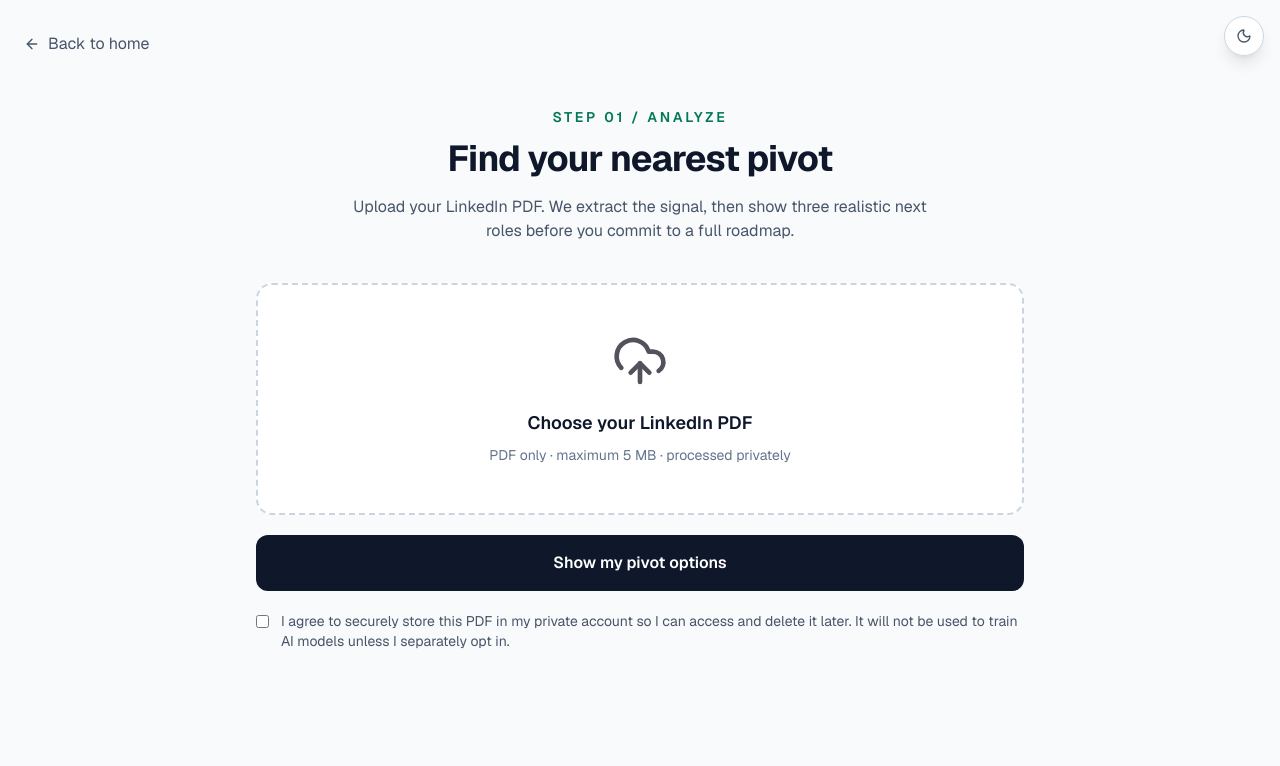
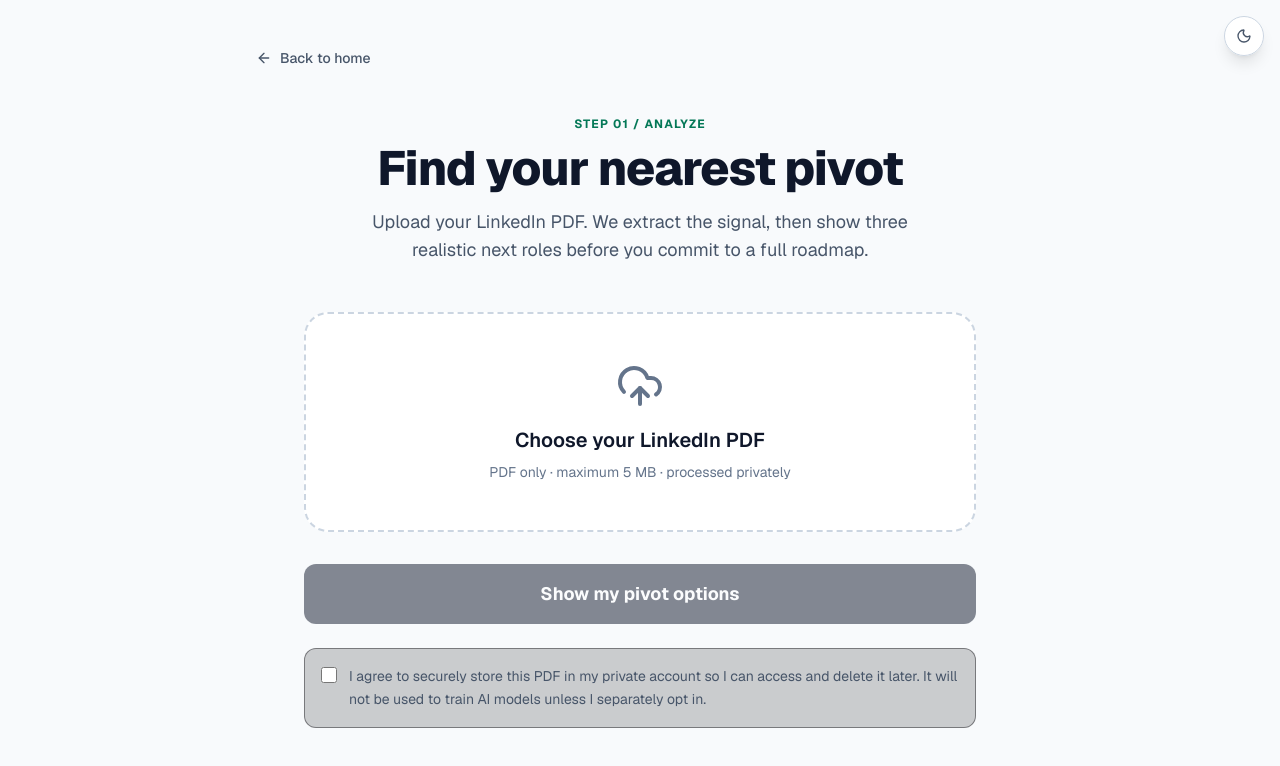
Before and after one commit to darostegui/careerpivot, a Next.js app: page /upload in a window 1280 px wide. Shown: the top 766 px of the page. Built offline with nearby package versions, Linux system fonts and the light colour scheme.

Commit message:
fix: wrap useSearchParams in Suspense and fix upload route persistence

```diff
--- a/src/app/page.tsx
+++ b/src/app/page.tsx
@@ -51,7 +51,7 @@ export default function Home() {
 
         <div className="flex flex-col justify-center items-center gap-4">
           <div className="flex flex-col sm:flex-row gap-4 w-full sm:w-auto">
-            <Link href="/upload" className="px-8 py-4 bg-white text-black font-semibold rounded-lg hover:bg-zinc-200 transition-colors shadow-[0_0_40px_-10px_rgba(255,255,255,0.3)] w-full sm:w-auto flex items-center justify-center gap-2">
+            <Link href="/upload?new=true" className="px-8 py-4 bg-white text-black font-semibold rounded-lg hover:bg-zinc-200 transition-colors shadow-[0_0_40px_-10px_rgba(255,255,255,0.3)] w-full sm:w-auto flex items-center justify-center gap-2">
               <UploadCloud className="w-5 h-5" /> Upload LinkedIn PDF
             </Link>
             <Link href="/interview" className="px-8 py-4 bg-zinc-900 border border-zinc-700 text-white font-semibold rounded-lg hover:bg-zinc-800 transition-colors w-full sm:w-auto flex items-center justify-center gap-2">
--- a/src/app/upload/page.tsx
+++ b/src/app/upload/page.tsx
@@ -1,9 +1,10 @@
 "use client";
 
-import { ChangeEvent, FormEvent, useEffect, useState } from "react";
+import { ChangeEvent, FormEvent, useEffect, useState, Suspense } from "react";
 import Link from "next/link";
 import { ArrowLeft, Loader2, UploadCloud } from "lucide-react";
 import { getSupabaseClient } from "@/lib/supabase";
+import { useSearchParams } from "next/navigation";
 
 type SuggestedRole = {
   title: string;
@@ -20,7 +21,8 @@ type Analysis = {
   suggestedRoles: SuggestedRole[];
 };
 
-export default function UploadPage() {
+function UploadForm() {
+  const searchParams = useSearchParams();
   const [file, setFile] = useState<File | null>(null);
   const [analysis, setAnalysis] = useState<Analysis | null>(null);
   const [error, setError] = useState("");
@@ -29,6 +31,12 @@ export default function UploadPage() {
   const [selectedRoleTitle, setSelectedRoleTitle] = useState("");
 
   useEffect(() => {
+    if (searchParams.get("new") === "true") {
+      window.sessionStorage.removeItem("careerpivot-analysis");
+      window.localStorage.removeItem("careerpivot-analysis");
+      return;
+    }
+
     const stored =
       window.sessionStorage.getItem("careerpivot-analysis") ??
       window.localStorage.getItem("careerpivot-analysis");
@@ -43,173 +51,232 @@ export default function UploadPage() {
       window.sessionStorage.removeItem("careerpivot-analysis");
       window.localStorage.removeItem("careerpivot-analysis");
     }
-  }, []);
+  }, [searchParams]);
 
-  function handleFileChange(event: ChangeEvent<HTMLInputElement>) {
+  const handleFileChange = (e: ChangeEvent<HTMLInputElement>) => {
+    const selected = e.target.files?.[0];
+    if (selected && selected.type === "application/pdf") {
+      setFile(selected);
       setError("");
+    } else {
+      setFile(null);
+      setError("Please select a valid PDF file.");
+    }
+  };
+
+  const handleUpload = async (e: FormEvent) => {
+    e.preventDefault();
+    if (!file) {
+      setError("Please select a file first.");
+      return;
+    }
+    setError("");
+    setIsLoading(true);
     setAnalysis(null);
-    setFile(event.target.files?.[0] ?? null);
+
+    try {
+      const formData = new FormData();
+      formData.append("resume", file);
+
+      let storagePromise: Promise<Response> | null = null;
+      if (storageConsent) {
+        const { data: { session } } = await getSupabaseClient().auth.getSession();
+        if (!session) {
+          throw new Error("Sign in before saving your resume.");
+        }
+        formData.append("storageConsent", "true");
+        storagePromise = fetch("/api/resumes", {
+          method: "POST",
+          headers: {
+            Authorization: `Bearer ${session.access_token}`,
+          },
+          body: formData,
+        });
       }
 
-  async function handleSubmit(event: FormEvent<HTMLFormElement>) {
-    event.preventDefault();
-    if (!file) {
-      setError("Choose a PDF resume first.");
-      return;
+      const response = await fetch("/api/analyze", {
+        method: "POST",
+        body: formData,
+      });
+
+      if (storagePromise) {
+        const storeRes = await storagePromise;
+        if (!storeRes.ok) {
+          console.warn("Storage warning:", await storeRes.text());
+        }
       }
 
-    setError("");
-    setIsLoading(true);
-    const formData = new FormData();
-    formData.append("resume", file);
-    formData.append("storageConsent", String(storageConsent));
-
-    try {
-      const supabase = getSupabaseClient();
-      const { data: sessionData } = await supabase.auth.getSession();
-      if (!sessionData.session) {
-        throw new Error("Sign in before saving your resume.");
+      const data = await response.json();
+      if (!response.ok) {
+        throw new Error(data.error ?? "Failed to analyze resume.");
       }
 
-      const saveResponse = await fetch("/api/resumes", {
-        method: "POST",
-        headers: { Authorization: "Bearer " + sessionData.session.access_token },
-        body: formData,
-      });
-      const saveData = await saveResponse.json();
-      if (!saveResponse.ok) throw new Error(saveData.error ?? "Unable to save your resume.");
-
-      const analysisFormData = new FormData();
-      analysisFormData.append("resume", file);
-      const response = await fetch("/api/analyze", {
-        method: "POST",
-        headers: { Authorization: "Bearer " + sessionData.session.access_token },
-        body: analysisFormData,
-      });
-      const data = await response.json();
-      if (!response.ok) throw new Error(data.error ?? "Resume analysis failed.");
       setAnalysis(data.analysis);
       setSelectedRoleTitle(data.analysis.suggestedRoles[0]?.title ?? "");
-      await saveSelectedPivot(data.analysis.suggestedRoles[0]?.title ?? "", sessionData.session.access_token);
-      const serializedAnalysis = JSON.stringify(data.analysis);
-      window.sessionStorage.setItem("careerpivot-analysis", serializedAnalysis);
-      window.localStorage.setItem("careerpivot-analysis", serializedAnalysis);
-      window.sessionStorage.removeItem("careerpivot-selected-role");
-      window.localStorage.removeItem("careerpivot-selected-role");
-    } catch (caughtError) {
-      setError(caughtError instanceof Error ? caughtError.message : "Resume analysis failed.");
+      window.sessionStorage.setItem("careerpivot-analysis", JSON.stringify(data.analysis));
+    } catch (err) {
+      setError(err instanceof Error ? err.message : "An unexpected error occurred.");
     } finally {
       setIsLoading(false);
     }
-  }
+  };
 
-  async function saveSelectedPivot(title: string, accessToken?: string) {
-    const token = accessToken ?? (await getSupabaseClient().auth.getSession()).data.session?.access_token;
-    if (!token || !title) return;
-    await fetch("/api/account", {
-      method: "PATCH",
-      headers: { Authorization: "Bearer " + token, "Content-Type": "application/json" },
-      body: JSON.stringify({ selectedPivotTitle: title }),
-    });
-  }
+  if (analysis) {
+    const selectedRole = analysis.suggestedRoles.find((r) => r.title === selectedRoleTitle);
 
     return (
-    <main className="career-upload-page min-h-screen bg-zinc-950 px-6 py-8 text-white">
-      <Link href="/" className="inline-flex items-center text-zinc-400 hover:text-white">
-        <ArrowLeft className="mr-2 h-4 w-4" /> Back to home
+      <div className="max-w-4xl mx-auto px-6 py-12 animate-in fade-in slide-in-from-bottom-4 duration-500">
+        <Link href="/" className="inline-flex items-center text-sm font-medium text-zinc-400 hover:text-emerald-400 mb-8 transition-colors">
+          <ArrowLeft className="w-4 h-4 mr-2" /> Back to home
         </Link>
-      <section className="mx-auto mt-12 max-w-3xl">
-        <div className="text-center">
-          <p className="mb-3 text-sm font-semibold uppercase tracking-[0.2em] text-emerald-400">Step 01 / Analyze</p>
-          <h1 className="text-4xl font-bold tracking-tight">Find your nearest pivot</h1>
-          <p className="mx-auto mt-4 max-w-xl text-zinc-400">
-            Upload your LinkedIn PDF. We extract the signal, then show three realistic next roles before you commit to a full roadmap.
-          </p>
-        </div>
 
-        <form onSubmit={handleSubmit} className="mt-10">
-          <label
-            htmlFor="resume"
-            className="career-upload-page__dropzone group block cursor-pointer rounded-2xl border-2 border-dashed border-zinc-800 p-12 text-center transition hover:border-emerald-500/60"
-          >
-            <UploadCloud className="mx-auto mb-5 h-14 w-14 text-zinc-600 transition group-hover:text-emerald-400" />
-            <span className="block text-lg font-semibold">{file?.name ?? "Choose your LinkedIn PDF"}</span>
-            <span className="mt-2 block text-sm text-zinc-500">PDF only · maximum 5 MB · processed privately</span>
-            <input id="resume" type="file" accept="application/pdf" onChange={handleFileChange} className="sr-only" />
-          </label>
-          <button
-            type="submit"
-            disabled={isLoading}
-            className="career-upload-page__submit mt-5 flex w-full items-center justify-center rounded-xl px-6 py-4 font-semibold transition hover:bg-zinc-200 disabled:opacity-50"
-          >
-            {isLoading && <Loader2 className="mr-2 h-5 w-5 animate-spin" />}
-            {isLoading ? "Mapping your experience..." : "Show my pivot options"}
-          </button>
-        </form>
+        <div className="bg-zinc-900/40 border border-zinc-800/60 rounded-2xl p-6 md:p-8 backdrop-blur-xl">
+          <h3 className="text-sm font-medium text-zinc-500 uppercase tracking-wider mb-3">Current profile signal</h3>
+          <h2 className="text-2xl md:text-3xl font-bold text-zinc-100 mb-6">{analysis.currentRole}</h2>
 
-        <label className="mt-5 flex items-start gap-3 text-sm text-zinc-400">
-          <input
-            type="checkbox"
-            checked={storageConsent}
-            onChange={(event) => setStorageConsent(event.target.checked)}
-            className="mt-1 accent-emerald-500"
-          />
-          <span>
-            I agree to securely store this PDF in my private account so I can access and delete it later.
-            It will not be used to train AI models unless I separately opt in.
+          <div className="flex flex-wrap gap-2 mb-8">
+            {analysis.strengths.map((s, i) => (
+              <span key={i} className="px-3 py-1.5 bg-emerald-500/10 border border-emerald-500/20 text-emerald-300 rounded-full text-sm font-medium">
+                {s}
               </span>
-        </label>
-
-        {error && <p className="mt-5 rounded-xl border border-red-500/30 bg-red-500/10 p-4 text-sm text-red-200">{error}</p>}
-
-        {analysis && (
-          <section className="mt-12">
-            <div className="career-upload-page__signal rounded-2xl border border-zinc-800 p-6">
-              <p className="text-sm text-zinc-500">Current profile signal</p>
-              <h2 className="mt-1 text-2xl font-bold">{analysis.currentRole}</h2>
-              <div className="mt-4 flex flex-wrap gap-2">
-                {analysis.strengths.map((strength) => (
-                  <span key={strength} className="rounded-full bg-emerald-500/10 px-3 py-1 text-sm text-emerald-300">{strength}</span>
             ))}
           </div>
         </div>
-            <h2 className="mt-10 text-2xl font-bold">Your closest pivots</h2>
-            <div className="mt-4 space-y-4">
+
+        <h3 className="text-2xl font-bold mt-12 mb-6">Your closest pivots</h3>
+        <div className="grid gap-4">
           {analysis.suggestedRoles.map((role) => (
-                <button
-                  type="button"
+            <div
               key={role.title}
               onClick={() => {
                 setSelectedRoleTitle(role.title);
                 window.sessionStorage.setItem("careerpivot-selected-role", role.title);
-                    window.localStorage.setItem("careerpivot-selected-role", role.title);
-                    void saveSelectedPivot(role.title);
               }}
-                  className={`career-upload-page__role block w-full rounded-2xl border p-6 text-left transition ${selectedRoleTitle === role.title ? "border-emerald-500 bg-emerald-500/10" : "border-zinc-800 hover:border-zinc-600"}`}
-                  aria-pressed={selectedRoleTitle === role.title}
+              className={`p-6 rounded-2xl border transition-all cursor-pointer group ${
+                selectedRoleTitle === role.title
+                  ? "bg-zinc-900 border-emerald-500/50 shadow-[0_0_30px_-10px_rgba(16,185,129,0.15)] ring-1 ring-emerald-500/20"
+                  : "bg-zinc-900/30 border-zinc-800 hover:bg-zinc-900/60 hover:border-zinc-700"
+              }`}
             >
-                  <div className="flex flex-wrap items-start justify-between gap-4">
+              <div className="flex flex-col md:flex-row md:items-start justify-between gap-4 mb-4">
                 <div>
-                      <h3 className="text-xl font-bold">{role.title}</h3>
-                      <p className="mt-1 text-sm text-zinc-400">{role.salaryRange} · approximately {role.estimatedMonths} months</p>
+                  <h4 className="text-xl font-bold text-zinc-100 group-hover:text-emerald-300 transition-colors">{role.title}</h4>
+                  <p className="text-zinc-400 text-sm mt-1">{role.salaryRange} · approximately {role.estimatedMonths} months</p>
                 </div>
-                    <div className="rounded-lg bg-emerald-500/10 px-3 py-2 text-right">
-                      <strong className="block text-xl text-emerald-300">{role.fitScore}%</strong>
-                      <span className="text-xs text-zinc-400">skill overlap</span>
+                <div className="flex flex-col items-end">
+                  <span className={`px-4 py-2 rounded-xl font-bold text-lg ${
+                    role.fitScore > 80 ? "bg-emerald-500/15 text-emerald-400" :
+                    role.fitScore > 60 ? "bg-cyan-500/15 text-cyan-400" :
+                    "bg-amber-500/15 text-amber-400"
+                  }`}>
+                    {role.fitScore}%
+                  </span>
+                  <span className="text-xs text-zinc-500 mt-1 font-medium tracking-wide uppercase">skill overlap</span>
                 </div>
               </div>
-                  <p className="mt-4 text-zinc-300">{role.rationale}</p>
-                  <p className="mt-4 text-sm text-zinc-500">Next skills: {role.nextSkills.join(" · ")}</p>
-                </button>
+              <p className="text-zinc-300 leading-relaxed mb-6">{role.rationale}</p>
+
+              <div className="flex items-center gap-3 text-sm text-zinc-500">
+                <span className="font-semibold text-zinc-400">Next skills:</span>
+                <span className="truncate">{role.nextSkills.join(" · ")}</span>
+              </div>
+            </div>
           ))}
         </div>
-            <p className="mt-4 text-sm text-zinc-500">Selected pivot: <span className="text-zinc-300">{selectedRoleTitle}</span></p>
-            <Link href="/roadmap" className="mt-6 block rounded-xl border border-emerald-500/40 bg-emerald-500/10 px-6 py-4 text-center font-semibold text-emerald-300 hover:bg-emerald-500/20">
-              Preview the full interactive roadmap →
+
+        <div className="mt-12 flex justify-end pb-24">
+          <Link
+            href={`/roadmap?role=${encodeURIComponent(selectedRoleTitle)}`}
+            className="inline-flex items-center justify-center px-8 py-4 bg-emerald-500 hover:bg-emerald-400 text-zinc-950 font-bold rounded-xl transition-all hover:scale-[1.02] active:scale-95 shadow-[0_0_40px_-10px_rgba(16,185,129,0.4)]"
+          >
+            Generate My Roadmap
           </Link>
-          </section>
-        )}
-      </section>
-    </main>
+        </div>
+      </div>
     );
   }
+
+  return (
+    <div className="min-h-screen bg-zinc-950 text-white p-6 pt-12">
+      <div className="max-w-3xl mx-auto">
+        <Link href="/" className="inline-flex items-center text-sm font-medium text-zinc-400 hover:text-emerald-400 mb-12 transition-colors">
+          <ArrowLeft className="w-4 h-4 mr-2" /> Back to home
+        </Link>
+
+        <div className="text-center mb-12">
+          <div className="text-emerald-400 font-bold tracking-widest text-xs uppercase mb-3">Step 01 / Analyze</div>
+          <h1 className="text-4xl md:text-5xl font-extrabold mb-4 tracking-tight">Find your nearest pivot</h1>
+          <p className="text-zinc-400 text-lg max-w-xl mx-auto">Upload your LinkedIn PDF. We extract the signal, then show three realistic next roles before you commit to a full roadmap.</p>
+        </div>
+
+        <form onSubmit={handleUpload} className="max-w-2xl mx-auto">
+          <div className="relative group">
+            <input
+              type="file"
+              accept=".pdf"
+              onChange={handleFileChange}
+              className="absolute inset-0 w-full h-full opacity-0 cursor-pointer z-10"
+            />
+            <div className={`
+              border-2 border-dashed rounded-3xl p-12 text-center transition-all duration-300
+              career-upload-page__dropzone
+              ${file ? "border-emerald-500 bg-emerald-500/5" : "border-zinc-800 hover:border-zinc-600 hover:bg-zinc-900/50"}
+            `}>
+              <UploadCloud className={`w-12 h-12 mx-auto mb-4 ${file ? "text-emerald-400" : "text-zinc-500 group-hover:text-zinc-400 transition-colors"}`} />
+              <h3 className="text-xl font-semibold mb-2">{file ? file.name : "Choose your LinkedIn PDF"}</h3>
+              <p className="text-zinc-500 text-sm">PDF only · maximum 5 MB · processed privately</p>
+            </div>
+          </div>
+
+          {error && (
+            <div className="mt-6 p-4 rounded-xl bg-red-500/10 border border-red-500/20 text-red-400 text-center text-sm font-medium animate-in fade-in slide-in-from-top-2">
+              {error}
+            </div>
+          )}
+
+          <button
+            type="submit"
+            disabled={!file || isLoading}
+            className={`
+              w-full mt-8 py-4 px-6 rounded-xl font-bold text-lg transition-all
+              career-upload-page__submit
+              ${!file || isLoading
+                ? "opacity-50 cursor-not-allowed"
+                : "hover:scale-[1.02] active:scale-[0.98]"}
+            `}
+          >
+            {isLoading ? (
+              <span className="flex items-center justify-center gap-2">
+                <Loader2 className="w-5 h-5 animate-spin" /> Analyzing your profile...
+              </span>
+            ) : (
+              "Show my pivot options"
+            )}
+          </button>
+
+          <label className="mt-6 flex items-start gap-3 p-4 rounded-xl border border-zinc-800/50 bg-zinc-900/20 cursor-pointer group">
+            <div className="flex h-5 items-center">
+              <input
+                type="checkbox"
+                checked={storageConsent}
+                onChange={(e) => setStorageConsent(e.target.checked)}
+                className="h-4 w-4 rounded border-zinc-700 bg-zinc-900 text-emerald-500 focus:ring-emerald-500 focus:ring-offset-zinc-900"
+              />
+            </div>
+            <div className="text-sm text-zinc-400 leading-relaxed">
+              I agree to securely store this PDF in my private account so I can access and delete it later. It will not be used to train AI models unless I separately opt in.
+            </div>
+          </label>
+        </form>
+      </div>
+    </div>
+  );
+}
+
+export default function UploadPage() {
+  return (
+    <Suspense fallback={<div className="min-h-screen bg-zinc-950 text-white p-6 pt-12 flex items-center justify-center"><Loader2 className="w-8 h-8 animate-spin text-emerald-500" /></div>}>
+      <UploadForm />
+    </Suspense>
+  );
+}
```
Also changed, not shown: src/app/account/page.tsx (+31 -4 lines). Lines whose indentation alone changed are shown as unchanged.
